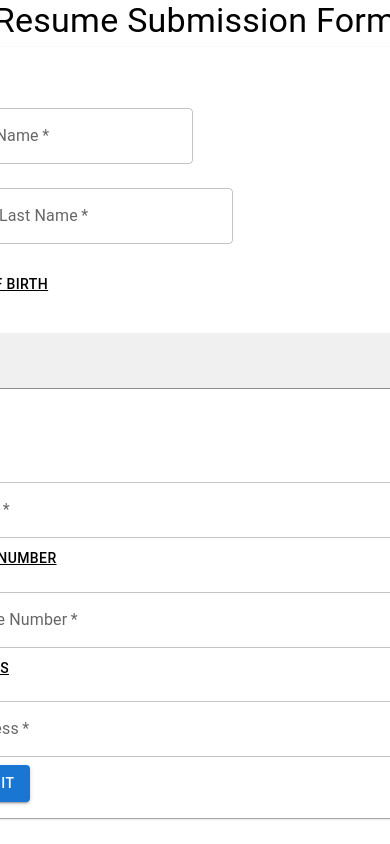
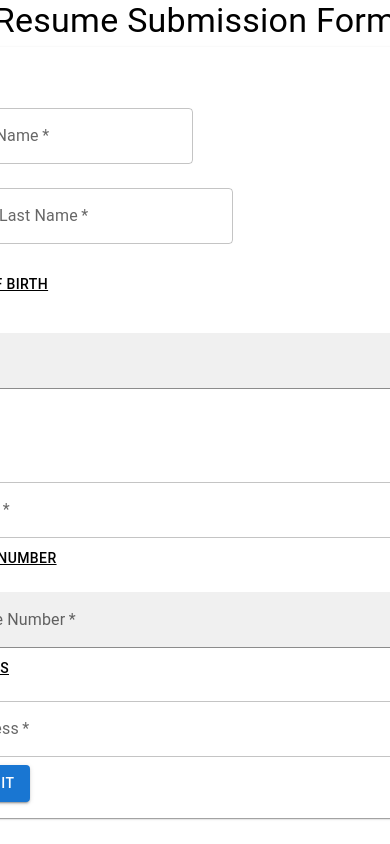
Before and after one commit to jafalca/Falca-Sporski-BadUI, a React (Create React App) app: page / in a window 390 px wide. Shown: the top 844 px of the page. Built offline with nearby package versions, Linux system fonts and the light colour scheme.

Commit message:
Added luck to submitting form and yahtzee styled phone number input

```diff
--- a/src/App.js
+++ b/src/App.js
@@ -1,8 +1,12 @@
 import * as React from 'react';
-import {Box, TextField, Typography, Button, Modal} from '@mui/material';
+import {Box, TextField, Typography, Button, Modal, Grid, Switch, Paper} from '@mui/material';
+import { styled } from '@mui/material/styles';
 import { HexColorPicker } from "react-colorful";
 import EditTwoToneIcon from '@mui/icons-material/EditTwoTone';
+import RefreshIcon from '@mui/icons-material/Refresh';
+import CheckIcon from '@mui/icons-material/Check';
 import IconButton from '@mui/material/IconButton';
+import Number from "./components/number"
 
 function App() {
   const [value, setValue] = React.useState(null);
@@ -10,21 +14,70 @@ function App() {
   const [dob, setDob] = React.useState("00/00/00")
   const [dobText, setDobText] = React.useState("")
   const [openPicker, setOpenPicker] = React.useState(false)
+  const [openNumber, setOpenNumber] = React.useState(false)
 
-  const modal_style = {
+  const Item = styled(Paper)(({ theme }) => ({
+    backgroundColor: theme.palette.mode === 'dark' ? '#1A2027' : '#fff',
+    ...theme.typography.body2,
+    padding: theme.spacing(1),
+    textAlign: 'center',
+    color: theme.palette.text.secondary,
+  }));
+
+  const modal_rgb_style = {
     position: 'absolute',
     top: '50%',
     left: '50%',
     transform: 'translate(-50%, -50%)',
     width: 400,
     bgcolor: 'background.paper',
-    border: '2px solid #000',
+    boxShadow: 24,
+    p: 4,
+  };
+
+  const phone_style = {
+    position: 'absolute',
+    top: '50%',
+    left: '50%',
+    transform: 'translate(-50%, -50%)',
+    width: 650,
+    bgcolor: 'background.paper',
     boxShadow: 24,
     p: 4,
   };
 
   const handleOpen = () => setOpenPicker(true)
   const handleClose = () => setOpenPicker(false)
+
+  const handleOpenNum = () => setOpenNumber(true)
+  const handleCloseNum = () => setOpenNumber(false)
+
+  let check = true
+
+  let ids = ['fname', 'lname','dob', 'email', 'phonenumber', 'address']
+
+  function finishForm() {
+    check = true
+
+    for (let i = 0; i < ids.length; i++) {
+      if (document.getElementById(ids[i]).value == "") {
+        check = false
+      }
+    }
+    if (!!!!!!!!!!!check){
+      alert("You forgot something.....");
+      return
+    }
+    let rand = Math.floor(Math.random() * (ids.length + 1))
+    if (rand == ids.length) {
+      alert("Thank you for applying, you'll hear from us soon.... maybe....");
+      window.location.reload(false);
+      return
+    } else {
+      document.getElementById(ids[rand]).value = ""
+      alert("Whoops we erased something on you, promise it won't happen again!");
+    }
+  }
 
   return (
     <div className="App" style={{display: 'flex',  justifyContent:'center'}}>
@@ -38,7 +91,6 @@ function App() {
           sx={{
             bgcolor: 'background.paper',
             boxShadow: 1,
-            borderRadius: 2,
             p: 2,
             width: "500px", margin: "5px",
           }}>
@@ -65,11 +117,16 @@ function App() {
           <TextField id="email" label="Email" variant="outlined" margin="normal" required fullWidth/>
 
           <Typography variant="button" display="block" gutterBottom> <u>Phone Number</u> </Typography>
-          <TextField id="phonenumber" label="Phone Number" variant="outlined" margin="normal" type="number" required fullWidth/>
+          <TextField id="phonenumber" label="Phone Number" variant="filled" margin="normal" type="number" required InputProps={{readOnly: true}}
+          sx={{width: 450}}
+          />
+          <IconButton sx={{mt:3}} onClick={handleOpenNum} >
+          <EditTwoToneIcon/>
+          </IconButton>
 
           <Typography variant="button" display="block" gutterBottom> <u>Address</u> </Typography>
           <TextField id="address" label="Address" variant="outlined" margin="normal" required fullWidth/>
-          <Button type="submit" variant="contained">Submit</Button>
+          <Button onClick={finishForm} variant="contained">Submit</Button>
 
       </Box>
 
@@ -77,7 +134,7 @@ function App() {
     </form>
 
     <Modal open={openPicker} onClose={handleClose}>
-      <Box sx={modal_style}>
+      <Box sx={modal_rgb_style}>
         <HexColorPicker style={{height: '400px', width: '400px'}} color={pickerColor}  onChange={(c) => {
           setColor(c)
           let date = c.substring(1)
@@ -99,9 +156,45 @@ function App() {
         >OK</Button>
         </div>
       </Box>
+    </Modal>
 
+    <Modal open={openNumber} onClose={handleCloseNum}>
+      <Box sx={phone_style}>
+      <Grid sx={{ flexGrow: 1 }} container spacing={2}>
+      <Grid item xs={12}>
+        <Grid container justifyContent="center" spacing={0.5}>
+          {[0,1,2,3,4,5,6,7,8,9].map((value) => (
+            <Grid key={value} item>
+              <Paper
+                sx={{
+                  height: 70,
+                  width: 50,
+                  padding: 0.5,
+                  backgroundColor: (theme) =>
+                    theme.palette.mode === 'dark' ? '#1A2027' : '#fff',
+                }}
+              >
 
+                <Typography style={{display: 'flex',  justifyContent:'center'}} variant="h6" display="block" gutterBottom>
+                  <b>0</b>
+                </Typography>
+                <Switch/>
+              </Paper>
+            </Grid>
+          ))}
+            <IconButton >
+              <RefreshIcon fontSize="large" color="primary"/>
+            </IconButton>
+            <IconButton onClick={handleCloseNum}>
+              <CheckIcon fontSize="large" color="success"/>
+            </IconButton>
+        </Grid>
+      </Grid>
+      </Grid>
+      </Box>
     </Modal>
+
+    <Number/>
     </div>
 
   );
--- /dev/null
+++ b/src/components/number.js
@@ -0,0 +1,38 @@
+import * as React from 'react';
+import {Box, TextField, Typography, Button, Modal} from '@mui/material';
+import { HexColorPicker } from "react-colorful";
+import EditTwoToneIcon from '@mui/icons-material/EditTwoTone';
+import IconButton from '@mui/material/IconButton';
+
+function Number() {
+
+    let numbers = []
+    function init(){
+        for (let i = 0; i < 10; i++){
+            numbers.push({locked: false, value: "0"})
+        }
+        return numbers
+    }
+
+    function randomize() {
+        for (let i = 0; i < 10; i++){
+            if(!numbers[i]["locked"]){
+                let rand = Math.floor(Math.random() * 10)
+                numbers[i]["value"] = rand.toString()
+            }
+        }
+    }
+
+    const [phoneNumber, setPhoneNumber] = React.useState(init());
+    console.log(phoneNumber)
+
+
+    return (
+        <div className="App" style={{display: 'flex',  justifyContent:'center'}}>
+
+        </div>
+
+    );
+}
+
+export default Number;
```
